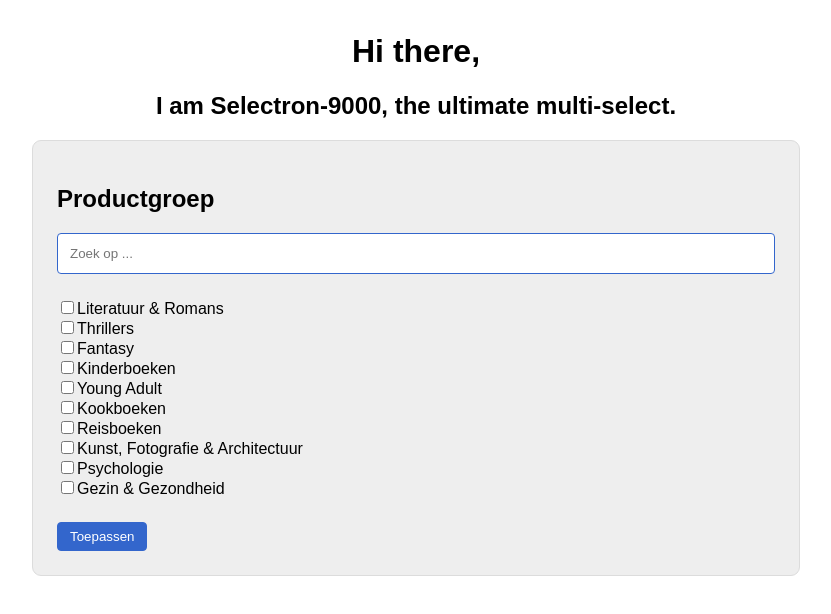
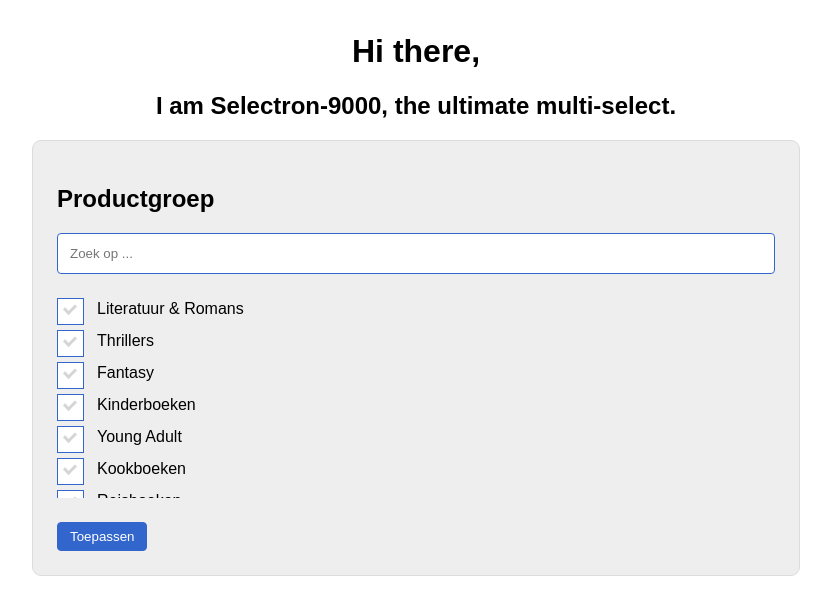
Before and after one commit to xblackbytesx/selectron-9000, a React (Create React App) app: page / in a window 1280 px wide. Shown: the top 614 px of the page, without its empty margins (224-1055 px from the left). Built offline with nearby package versions, Linux system fonts and the light colour scheme.

Commit message:
Added some awesome checkbox styling.

```diff
--- a/src/components/result-list-item/result-list-item.js
+++ b/src/components/result-list-item/result-list-item.js
@@ -1,8 +1,9 @@
 import React from 'react';
+import './result-list-item.css';
 
 const ResultListItem = (props) => (
-  <li>
-    <label>
+  <li className="selectron__result-list__item">
+    <label className="awesome-checkbox">
       <input type="checkbox" />
       <span dangerouslySetInnerHTML={props.value}></span>
     </label>
--- /dev/null
+++ b/src/components/result-list-item/result-list-item.scss
@@ -0,0 +1,49 @@
+@import "../../settings";
+
+$result-list-checkbox-border-color: $color-primary;
+$result-list-checkbox-bg-color: $color-secondary;
+
+.awesome-checkbox {
+  position: relative;
+  display: inline-block;
+  height: 32px;
+
+  span {
+    margin-left: 20px;
+
+    &::before {
+      width: 25px;
+      height: 25px;
+      position: absolute;
+      top: 0;
+      left: 0;
+      background: $result-list-checkbox-bg-color;
+      border: 1px solid $result-list-checkbox-border-color;
+      cursor: pointer;
+      content: '';
+    }
+
+    &::after {
+      width: 9px;
+      height: 5px;
+      position: absolute;
+      top: 6px;
+      left: 7px;
+      background: transparent;
+      border: 3px solid #333;
+      border-top: none;
+      border-right: none;
+      transform: rotate(-45deg);
+      opacity: 0.2;
+      content: '';
+    }
+
+    &:hover::after {
+      opacity: 0.5;
+    }
+  }
+
+  input[type="checkbox"]:checked + span::after {
+    opacity: 1;
+  }
+}
--- a/src/components/result-list/result-list.scss
+++ b/src/components/result-list/result-list.scss
@@ -16,10 +16,5 @@ $result-list-checkbox-bg-color: $color-secondary;
       padding: 0;
       list-style: none;
     }
-
-    input {
-      background-color: $result-list-checkbox-bg-color;
-      border: 1px solid $result-list-checkbox-border-color;
-    }
   }
 }
```
